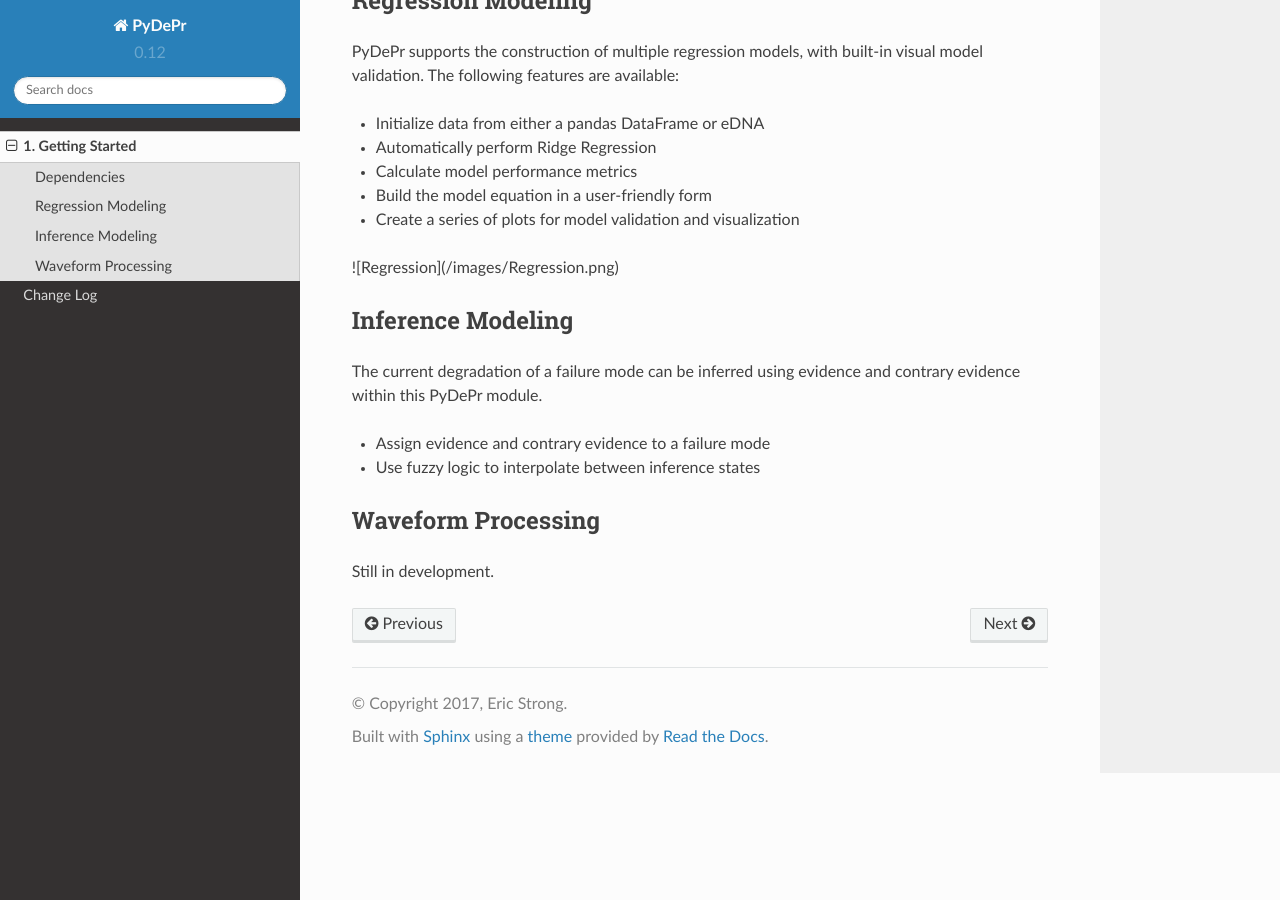
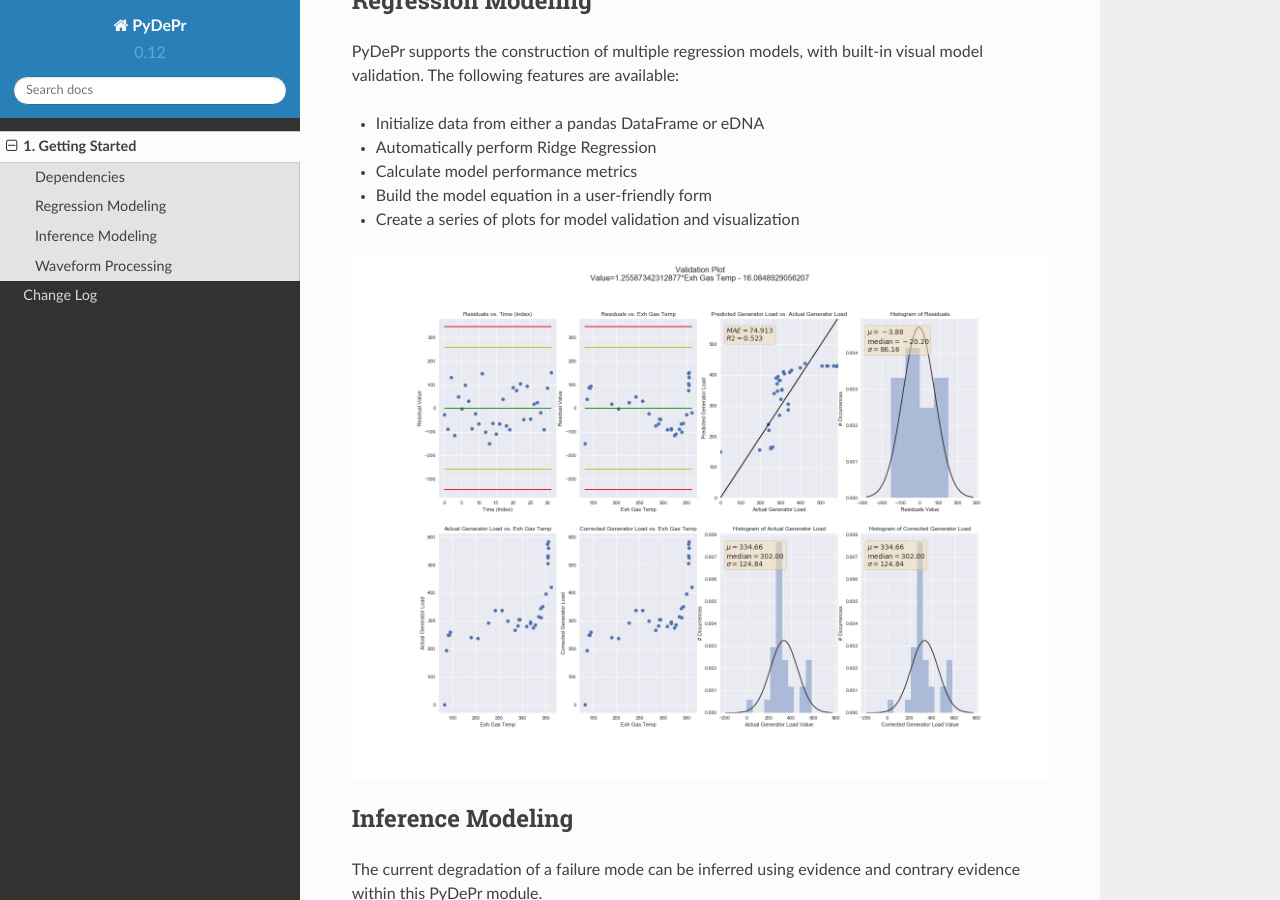
Before and after one commit to drericstrong/pydepr, a Sphinx documentation site: the page built from docs/gettingstarted.rst, in a window 1280 px wide and 900 px high, scrolled down 544 px. Built offline with Sphinx 7.4.7 and the Read the Docs theme 2.0.0, drawn with Linux system fonts in a browser that asks for light colours.

Commit message:
Updating documentation
Updating an image in the documentation

```diff
--- a/docs/gettingstarted.rst
+++ b/docs/gettingstarted.rst
@@ -30,7 +30,7 @@ visual model validation. The following features are available:
 * Build the model equation in a user-friendly form
 * Create a series of plots for model validation and visualization
 
-![Regression](/images/Regression.png)
+.. image:: https://github.com/drericstrong/pydepr/blob/master/images/Regression.jpg
 
 Inference Modeling
 ------------------
```
